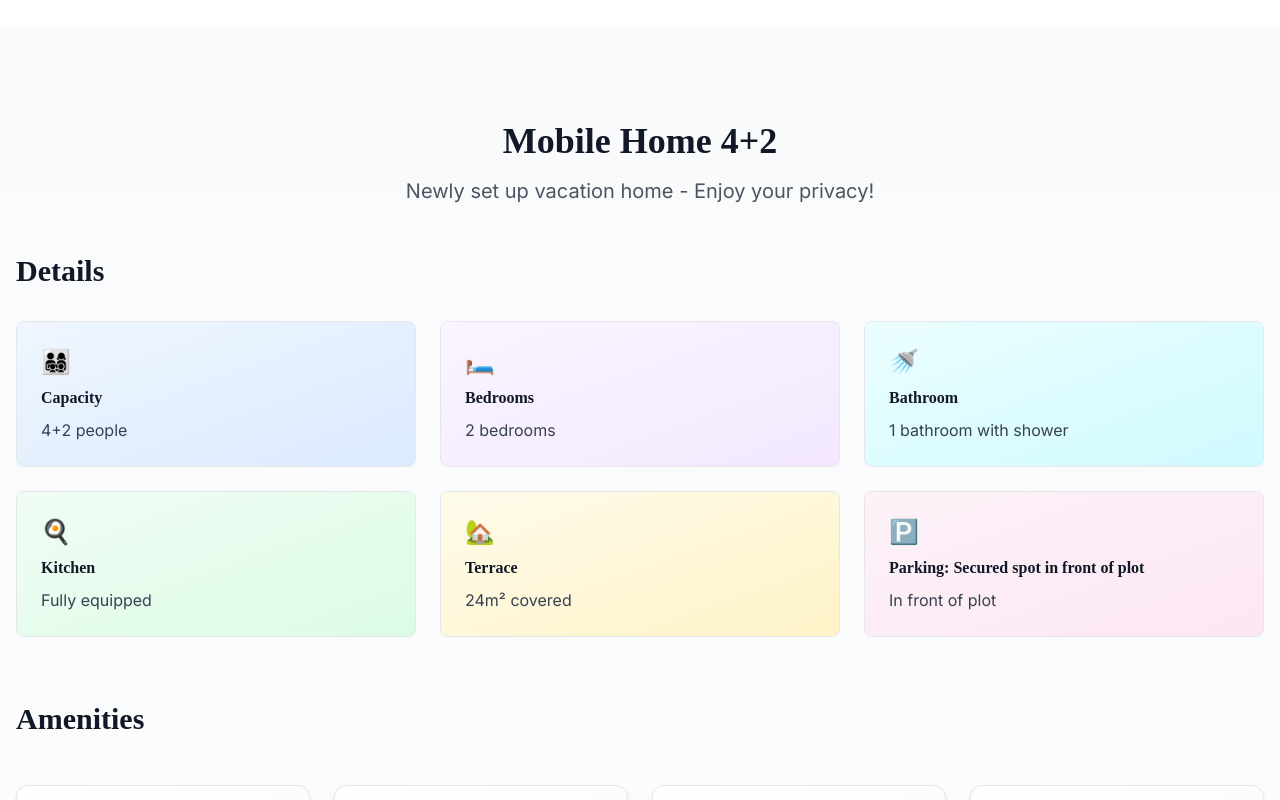
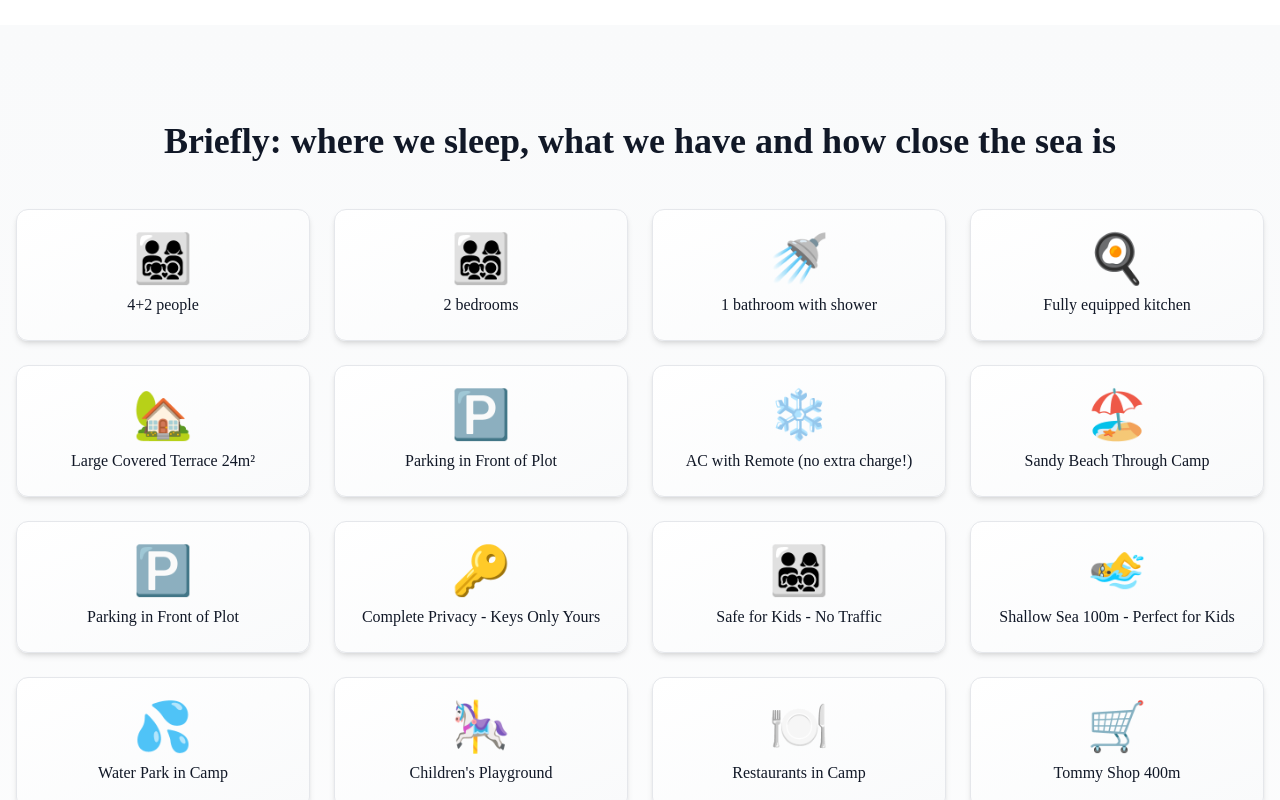
Before and after one commit to helenaloy/lana, a Next.js app: page /en in a window 1280 px wide. Shown: the part 2240-3040 px from the top of the page. Built offline with nearby package versions, Linux system fonts and the light colour scheme; a web font is replaced by a local one.

Commit message:
feat: reorganize accommodation section - combined details and amenities in one grid

```diff
--- a/app/[locale]/page.tsx
+++ b/app/[locale]/page.tsx
@@ -107,49 +107,10 @@ export default function HomePage({ params: { locale } }: Props) {
         <div className="container px-4">
           <div className="mb-12 text-center">
             <h2 className="mb-4 text-4xl font-bold text-gray-900">{tAccommodation('title')}</h2>
-            <p className="text-xl text-gray-600">{tAccommodation('description')}</p>
           </div>
 
-          {/* Details Grid */}
+          {/* Combined Amenities & Details */}
           <div className="mb-16">
-            <h3 className="mb-8 text-3xl font-bold text-gray-900">{tAccommodation('details.title')}</h3>
-            <div className="grid gap-6 md:grid-cols-2 lg:grid-cols-3">
-              <div className="rounded-lg border border-gray-200 bg-gradient-to-br from-blue-50 to-blue-100 p-6">
-                <div className="mb-2 text-2xl">👨‍👩‍👧‍👦</div>
-                <h4 className="mb-2 font-semibold text-gray-900">{tAccommodation('details.capacity')}</h4>
-                <p className="text-gray-700">{tAccommodation('details.capacityValue')}</p>
-              </div>
-              <div className="rounded-lg border border-gray-200 bg-gradient-to-br from-purple-50 to-purple-100 p-6">
-                <div className="mb-2 text-2xl">🛏️</div>
-                <h4 className="mb-2 font-semibold text-gray-900">{tAccommodation('details.bedrooms')}</h4>
-                <p className="text-gray-700">{tAccommodation('details.bedroomsValue')}</p>
-              </div>
-              <div className="rounded-lg border border-gray-200 bg-gradient-to-br from-cyan-50 to-cyan-100 p-6">
-                <div className="mb-2 text-2xl">🚿</div>
-                <h4 className="mb-2 font-semibold text-gray-900">{tAccommodation('details.bathroom')}</h4>
-                <p className="text-gray-700">{tAccommodation('details.bathroomValue')}</p>
-              </div>
-              <div className="rounded-lg border border-gray-200 bg-gradient-to-br from-green-50 to-green-100 p-6">
-                <div className="mb-2 text-2xl">🍳</div>
-                <h4 className="mb-2 font-semibold text-gray-900">{tAccommodation('details.kitchen')}</h4>
-                <p className="text-gray-700">{tAccommodation('details.kitchenValue')}</p>
-              </div>
-              <div className="rounded-lg border border-gray-200 bg-gradient-to-br from-amber-50 to-amber-100 p-6">
-                <div className="mb-2 text-2xl">🏡</div>
-                <h4 className="mb-2 font-semibold text-gray-900">{tAccommodation('details.terrace')}</h4>
-                <p className="text-gray-700">{tAccommodation('details.terraceValue')}</p>
-              </div>
-              <div className="rounded-lg border border-gray-200 bg-gradient-to-br from-pink-50 to-pink-100 p-6">
-                <div className="mb-2 text-2xl">🅿️</div>
-                <h4 className="mb-2 font-semibold text-gray-900">{tAccommodation('houseRules.parking')}</h4>
-                <p className="text-gray-700">{locale === 'hr' ? 'Ispred parcele' : 'In front of plot'}</p>
-              </div>
-            </div>
-          </div>
-
-          {/* Amenities */}
-          <div className="mb-16">
-            <h3 className="mb-12 text-3xl font-bold text-gray-900">{tAccommodation('amenities.title')}</h3>
             <AmenityList locale={locale} />
           </div>
 
--- a/components/AmenityList.tsx
+++ b/components/AmenityList.tsx
@@ -22,6 +22,7 @@ const iconMap: Record<string, string> = {
   restaurant: '🍽️',
   shop: '🛒',
   medical: '⚕️',
+  bathroom: '🚿',
 };
 
 export default function AmenityList({ locale }: Props) {
--- a/content/site.json
+++ b/content/site.json
@@ -22,9 +22,34 @@
   },
   "amenities": [
     {
+      "icon": "family",
+      "label_hr": "4+2 osobe",
+      "label_en": "4+2 people"
+    },
+    {
+      "icon": "family",
+      "label_hr": "2 spavaće sobe",
+      "label_en": "2 bedrooms"
+    },
+    {
+      "icon": "bathroom",
+      "label_hr": "1 kupaonica s tušem",
+      "label_en": "1 bathroom with shower"
+    },
+    {
+      "icon": "kitchen",
+      "label_hr": "Potpuno opremljena kuhinja",
+      "label_en": "Fully equipped kitchen"
+    },
+    {
       "icon": "terrace",
       "label_hr": "Velika natkrivena terasa 24m²",
       "label_en": "Large Covered Terrace 24m²"
+    },
+    {
+      "icon": "parking",
+      "label_hr": "Parking ispred parcele",
+      "label_en": "Parking in Front of Plot"
     },
     {
       "icon": "air-conditioning",
--- a/messages/en.json
+++ b/messages/en.json
@@ -53,8 +53,7 @@
     }
   },
   "accommodation": {
-    "title": "Mobile Home 4+2",
-    "description": "Newly set up vacation home - Enjoy your privacy!",
+    "title": "Briefly: where we sleep, what we have and how close the sea is",
     "details": {
       "title": "Details",
       "capacity": "Capacity",
--- a/messages/hr.json
+++ b/messages/hr.json
@@ -52,8 +52,7 @@
     }
   },
   "accommodation": {
-    "title": "Mobile Home 4+2",
-    "description": "Novo postavljena kuća za odmor - Uživajte u privatnosti!",
+    "title": "Ukratko: gdje spavamo, što imamo i koliko je more blizu",
     "details": {
       "title": "Detalji",
       "capacity": "Kapacitet",
```
